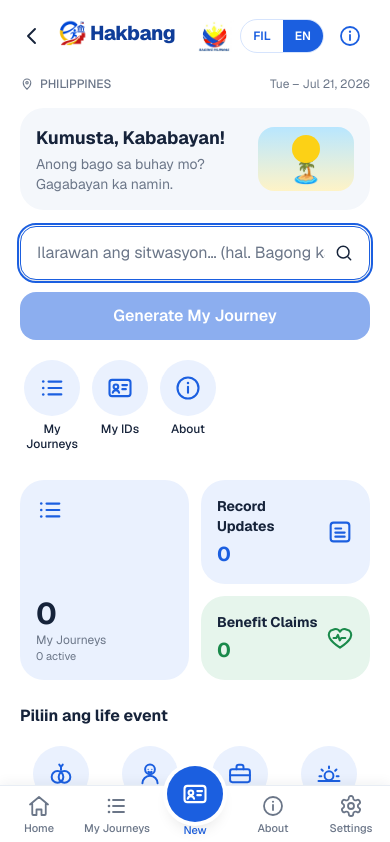
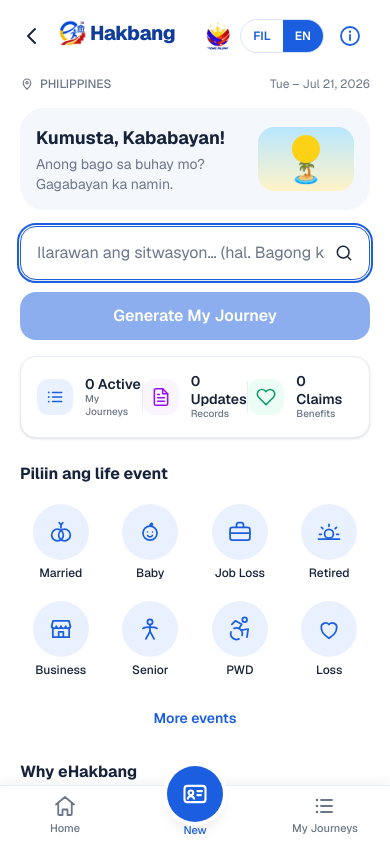
Before and after one commit to meliodaff/eHakbang, a Next.js app: page /ehakbang in a window 390 px wide. Shown: the top 842 px of the page. Built offline with nearby package versions, Linux system fonts and the light colour scheme.

Commit message:
feat: implement AppShell with responsive BottomTabBar and TopAppBar components for eHakbang navigation

```diff
--- a/components/egov/LifeEventIcons.tsx
+++ b/components/egov/LifeEventIcons.tsx
@@ -7,7 +7,7 @@ import type { ReactNode } from "react";
 const cls = "h-7 w-7";
 const s = {
   stroke: "currentColor",
-  strokeWidth: 1.7,
+  strokeWidth: 1.5,
   strokeLinecap: "round" as const,
   strokeLinejoin: "round" as const,
   fill: "none",
@@ -26,11 +26,15 @@ function Married() {
 function Baby() {
   return (
     <svg viewBox="0 0 24 24" className={cls} fill="none" aria-hidden>
-      <circle cx="12" cy="8" r="4.2" {...s} />
-      <circle cx="10.4" cy="8" r="0.6" fill="currentColor" />
-      <circle cx="13.6" cy="8" r="0.6" fill="currentColor" />
-      <path d="M10.6 10.2c.9.7 1.9.7 2.8 0" {...s} />
-      <path d="M5.5 20a6.5 6.5 0 0 1 13 0" {...s} />
+      {/* Face */}
+      <circle cx="12" cy="13" r="6" {...s} />
+      {/* Eyes */}
+      <circle cx="9.8" cy="12" r="0.7" fill="currentColor" />
+      <circle cx="14.2" cy="12" r="0.7" fill="currentColor" />
+      {/* Smile */}
+      <path d="M10 15a2.2 2.2 0 0 0 4 0" {...s} />
+      {/* Curl */}
+      <path d="M12 7c0-2.5 2-3 2-1.5 0 1-1.5 1-2 .5" {...s} />
     </svg>
   );
 }
@@ -69,9 +73,10 @@ function Business() {
 function Senior() {
   return (
     <svg viewBox="0 0 24 24" className={cls} fill="none" aria-hidden>
-      <circle cx="10" cy="4.8" r="2.1" {...s} />
-      <path d="M10 7.2v6M10 10.5 7 12.5M10 13l-2.5 8M10 13l2.5 8" {...s} />
-      <path d="M15.5 8v13" {...s} />
+      <circle cx="12" cy="6" r="2.2" {...s} />
+      <path d="M12 8.2v5.8" {...s} />
+      <path d="M6 11.5c2-1.5 10-1.5 12 0" {...s} />
+      <path d="M8.5 20.5 12 14l3.5 6.5" {...s} />
     </svg>
   );
 }
@@ -79,9 +84,15 @@ function Senior() {
 function Pwd() {
   return (
     <svg viewBox="0 0 24 24" className={cls} fill="none" aria-hidden>
-      <circle cx="10.5" cy="4.6" r="1.9" {...s} />
-      <path d="M10.5 7v5.5h4.5l2.2 4.2" {...s} />
-      <circle cx="12" cy="16.5" r="4.6" {...s} />
+      {/* Head */}
+      <circle cx="16" cy="4" r="2" {...s} />
+      {/* Legs */}
+      <path d="m18 19 1-7-6 1" {...s} />
+      {/* Torso & Arm */}
+      <path d="m5 8 3-3 5.5 3-2.36 3.5" {...s} />
+      {/* Wheel (split paths for monoline design) */}
+      <path d="M4.24 14.5a5 5 0 0 0 6.88 6" {...s} />
+      <path d="M13.76 17.5a5 5 0 0 0-6.88-6" {...s} />
     </svg>
   );
 }
--- a/components/ehakbang/ActiveSection.tsx
+++ b/components/ehakbang/ActiveSection.tsx
@@ -3,14 +3,43 @@
 import Link from "next/link";
 import { cn } from "@/lib/cn";
 import { useJourneys } from "@/lib/journey-store";
-import { ServiceTile } from "@/components/egov/ServiceTile";
 import {
   ListIcon,
-  InfoIcon,
-  IdCardIcon,
-  JobsIcon,
-  HealthIcon,
 } from "@/components/egov/ServiceIcons";
+
+const DocIcon = () => (
+  <svg
+    viewBox="0 0 24 24"
+    fill="none"
+    stroke="currentColor"
+    strokeWidth={1.8}
+    strokeLinecap="round"
+    strokeLinejoin="round"
+    className="h-5 w-5"
+    aria-hidden="true"
+  >
+    <path d="M14 2H6a2 2 0 0 0-2 2v16a2 2 0 0 0 2 2h12a2 2 0 0 0 2-2V8z" />
+    <polyline points="14 2 14 8 20 8" />
+    <line x1="16" y1="13" x2="8" y2="13" />
+    <line x1="16" y1="17" x2="8" y2="17" />
+    <polyline points="10 9 9 9 8 9" />
+  </svg>
+);
+
+const HeartIcon = () => (
+  <svg
+    viewBox="0 0 24 24"
+    fill="none"
+    stroke="currentColor"
+    strokeWidth={1.8}
+    strokeLinecap="round"
+    strokeLinejoin="round"
+    className="h-5 w-5"
+    aria-hidden="true"
+  >
+    <path d="M20.84 4.61a5.5 5.5 0 0 0-7.78 0L12 5.67l-1.06-1.06a5.5 5.5 0 0 0-7.78 7.78l1.06 1.06L12 21.23l7.78-7.78 1.06-1.06a5.5 5.5 0 0 0 0-7.78z" />
+  </svg>
+);
 
 /**
  * Store-backed home section: quick actions, the active-journey banner (only
@@ -40,15 +69,6 @@ export function EhakbangActiveSection() {
 
   return (
     <>
-      {/* Quick actions */}
-      <div className="mt-4">
-        <div className="flex touch-pan-x gap-1 overflow-x-auto px-5 pb-1 [scrollbar-width:none] [&::-webkit-scrollbar]:hidden">
-          <ServiceTile icon={<ListIcon />} label="My Journeys" href="/journeys" />
-          <ServiceTile icon={<IdCardIcon />} label="My IDs" href="/wallet" />
-          <ServiceTile icon={<InfoIcon />} label="About" href="/about" />
-        </div>
-      </div>
-
       {/* Active journey banner */}
       {active && (
         <div className="mt-4 px-5">
@@ -107,41 +127,61 @@ export function EhakbangActiveSection() {
         </div>
       )}
 
-      {/* Stats */}
-      <div className="mt-5 grid grid-cols-2 gap-3 px-5">
-        <div className="row-span-2 flex flex-col rounded-egov-lg bg-egov-blue-050 p-4">
-          <span aria-hidden className="text-egov-blue">
+
+
+      {/* Stats Section */}
+      <div className="mt-4 px-5">
+        <div className="flex items-center justify-between rounded-egov border border-border bg-surface p-4 shadow-sm">
+          {/* Column 1: Active Journeys */}
+          <div className="flex flex-1 items-center justify-center gap-3">
+            <span aria-hidden className="flex h-9 w-9 shrink-0 items-center justify-center rounded-xl bg-egov-blue-050 text-egov-blue [&>svg]:h-5 [&>svg]:w-5">
               <ListIcon />
             </span>
-          <p className="mt-auto text-3xl font-bold text-foreground">
-            {journeys.length}
+            <div className="min-w-0">
+              <p className="text-sm font-semibold text-foreground leading-tight">
+                {activeCount} Active
               </p>
-          <p className="text-xs text-muted">My Journeys</p>
-          <p className="text-[11px] text-muted">{activeCount} active</p>
+              <p className="text-[10px] text-muted leading-tight font-medium">
+                My Journeys
+              </p>
+            </div>
           </div>
 
-        <div className="flex items-center justify-between rounded-egov-lg bg-egov-record-bg p-4">
-          <div>
-            <p className="text-sm font-bold text-foreground">Record Updates</p>
-            <p className="mt-1 text-xl font-bold text-egov-record">
-              {totalRecordUpdates}
+          {/* Divider */}
+          <div className="h-8 w-px bg-border shrink-0" />
+
+          {/* Column 2: Record Updates */}
+          <div className="flex flex-1 items-center justify-center gap-3">
+            <span aria-hidden className="flex h-9 w-9 shrink-0 items-center justify-center rounded-xl bg-purple-50 text-purple-600">
+              <DocIcon />
+            </span>
+            <div className="min-w-0">
+              <p className="text-sm font-semibold text-foreground leading-tight">
+                {totalRecordUpdates} Updates
+              </p>
+              <p className="text-[10px] text-muted leading-tight font-medium">
+                Records
               </p>
             </div>
-          <span aria-hidden className="text-egov-record">
-            <JobsIcon />
-          </span>
           </div>
 
-        <div className="flex items-center justify-between rounded-egov-lg bg-egov-success-bg p-4">
-          <div>
-            <p className="text-sm font-bold text-foreground">Benefit Claims</p>
-            <p className="mt-1 text-xl font-bold text-egov-success">
-              {totalBenefitClaims}
+          {/* Divider */}
+          <div className="h-8 w-px bg-border shrink-0" />
+
+          {/* Column 3: Benefit Claims */}
+          <div className="flex flex-1 items-center justify-center gap-3">
+            <span aria-hidden className="flex h-9 w-9 shrink-0 items-center justify-center rounded-xl bg-emerald-50 text-emerald-600">
+              <HeartIcon />
+            </span>
+            <div className="min-w-0">
+              <p className="text-sm font-semibold text-foreground leading-tight">
+                {totalBenefitClaims} Claims
+              </p>
+              <p className="text-[10px] text-muted leading-tight font-medium">
+                Benefits
               </p>
             </div>
-          <span aria-hidden className="text-egov-success">
-            <HealthIcon />
-          </span>
+          </div>
         </div>
       </div>
     </>
--- a/components/layout/AppShell.tsx
+++ b/components/layout/AppShell.tsx
@@ -1,18 +1,30 @@
+"use client";
+
+import { usePathname } from "next/navigation";
 import { BottomTabBar } from "./BottomTabBar";
 
 /**
  * AppShell renders the app inside a centered, mobile-first frame (max-w-md).
  * On desktop it appears as a phone-width column on the grey app background,
- * with a fixed bottom tab bar for primary navigation.
+ * with a fixed bottom tab bar for primary navigation (only on main screens).
  */
 export function AppShell({ children }: { children: React.ReactNode }) {
+  const pathname = usePathname() ?? "/";
+  const showNav = pathname === "/" || pathname === "/ehakbang";
+
   return (
     <div className="relative mx-auto flex min-h-dvh w-full max-w-md flex-col bg-background shadow-sm">
-      {/* Content area — bottom padding clears the fixed tab bar. */}
-      <div className="flex flex-1 flex-col pb-[calc(4.5rem+env(safe-area-inset-bottom))]">
+      {/* Content area — bottom padding clears the fixed tab bar only when shown. */}
+      <div
+        className={
+          showNav
+            ? "flex flex-1 flex-col pb-[calc(4.5rem+env(safe-area-inset-bottom))]"
+            : "flex flex-1 flex-col"
+        }
+      >
         {children}
       </div>
-      <BottomTabBar />
+      {showNav && <BottomTabBar />}
     </div>
   );
 }
--- a/components/layout/BottomTabBar.tsx
+++ b/components/layout/BottomTabBar.tsx
@@ -157,20 +157,13 @@ export function BottomTabBar() {
             icon={<HomeIcon />}
             active={false}
           />
+          <Fab label="New" />
           <TabLink
             href="/journeys"
             label="My Journeys"
             icon={<ListIcon />}
             active={pathname.startsWith("/journeys")}
           />
-          <Fab label="New" />
-          <TabLink
-            href="/about"
-            label="About"
-            icon={<InfoIcon />}
-            active={pathname.startsWith("/about")}
-          />
-          <TabStub label="Settings" icon={<SettingsIcon />} />
         </>
       )}
     </nav>
--- a/components/layout/TopAppBar.tsx
+++ b/components/layout/TopAppBar.tsx
@@ -46,12 +46,12 @@ export function TopAppBar({
 
       <div className="flex items-center gap-1.5">
         <Image
-          src="/bagong-pilipinas.jpg"
+          src="/Bagong-Pilipinas-Logo.webp"
           alt="Bagong Pilipinas"
-          width={112}
-          height={92}
+          width={32}
+          height={32}
           priority
-          className="h-8 w-auto shrink-0"
+          className="h-8 w-8 rounded-full object-cover shrink-0"
         />
         <LanguageToggle />
         <Link
--- a/lib/format-ai-text.tsx
+++ b/lib/format-ai-text.tsx
@@ -9,7 +9,8 @@ import type { ReactNode } from "react";
 const LINK_PATTERN =
   /\(?\[([^\]]+)\]\((https?:\/\/[^\s)]+)\)\)?|(https?:\/\/[^\s)]+)/g;
 
-export function linkifyText(text: string): ReactNode[] {
+export function linkifyText(text: string | null | undefined): ReactNode[] {
+  if (typeof text !== "string") return [];
   const nodes: ReactNode[] = [];
   let lastIndex = 0;
   let key = 0;
@@ -39,6 +40,7 @@ export function linkifyText(text: string): ReactNode[] {
 }
 
 /** Removes inline markdown citation links entirely, e.g. for fields like estimated_time. */
-export function stripInlineLinks(text: string): string {
+export function stripInlineLinks(text: string | null | undefined): string {
+  if (typeof text !== "string") return "";
   return text.replace(LINK_PATTERN, "").replace(/\s{2,}/g, " ").trim();
 }
```
Also changed, not shown: public/Bagong-Pilipinas-Logo.webp (added), 1 other file (tests, documents, lock files or other folders). Lines whose indentation alone changed are shown as unchanged.
